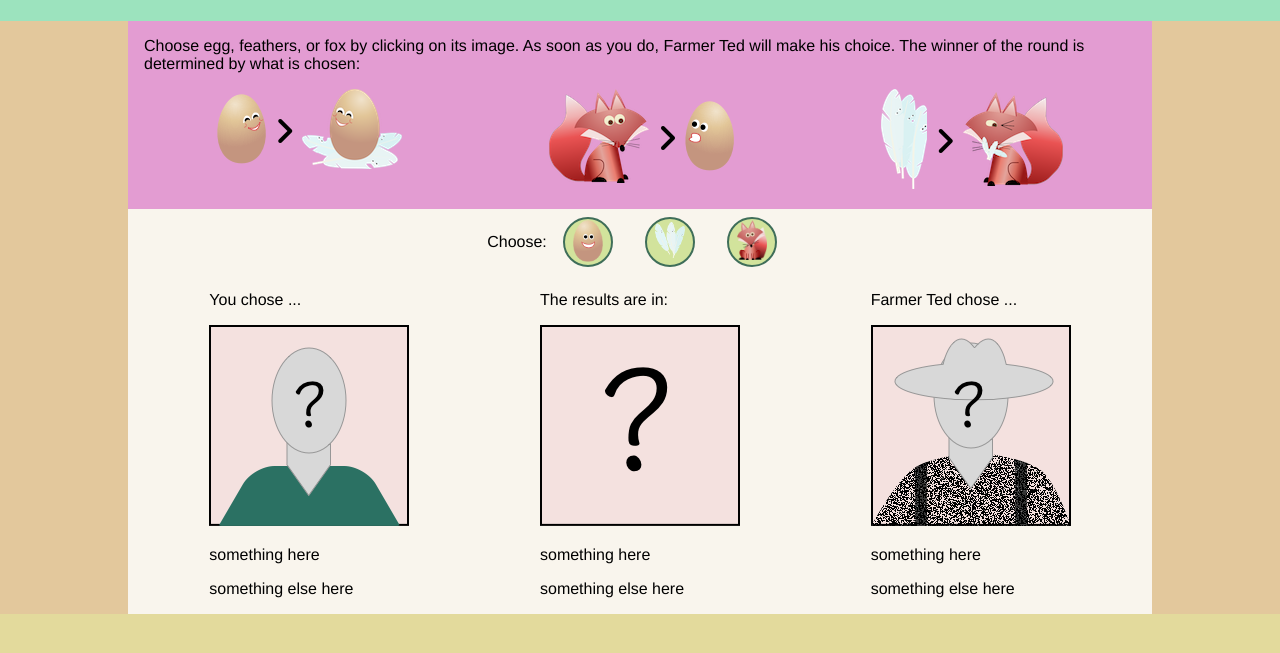
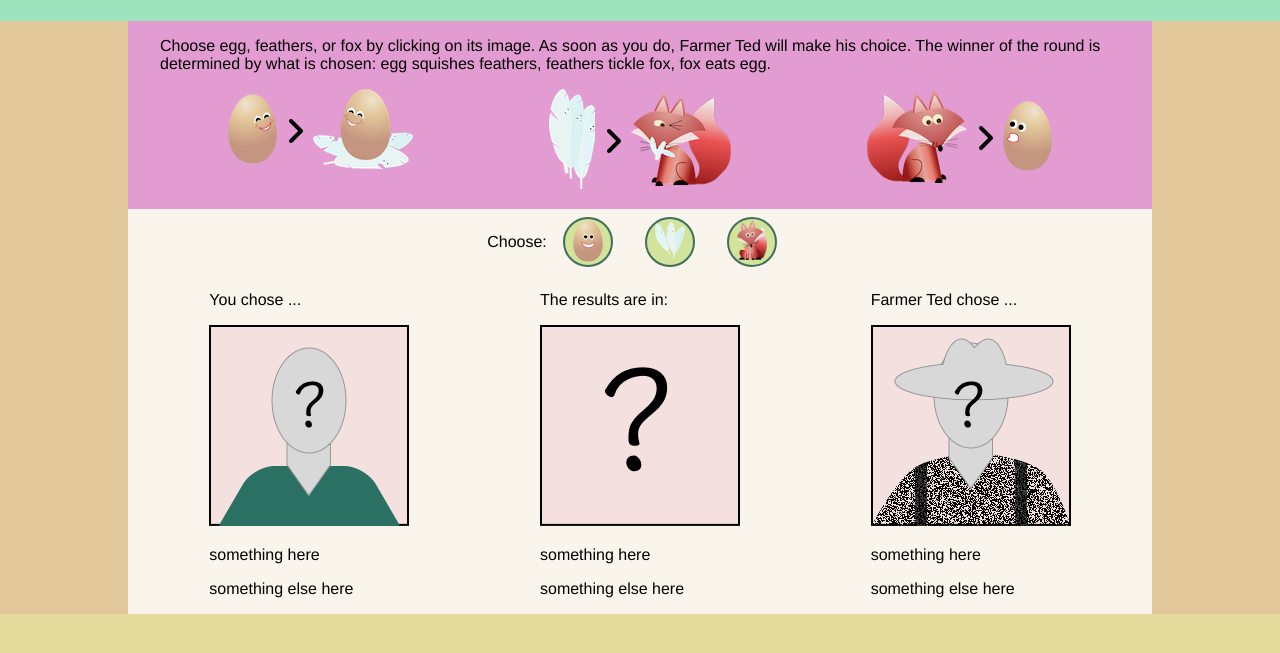
Before and after one commit to ihatetoast/eggbeakfeathers, a plain HTML site: page index.html in a window 1280 px wide. Shown: the part 85-738 px from the top of the page. Drawn offline with nearby package versions, Linux system fonts and the light colour scheme; a web font is replaced by a local one.

Commit message:
flexed. done until i js it like a bad boy.

```diff
--- a/index.html
+++ b/index.html
@@ -11,7 +11,7 @@
 		</header>
 		<section class="flexWrapper">
 			<div class="introFlexCont">
-				<p>Choose egg, feathers, or fox by clicking on its image. As soon as you do, Farmer Ted will make his choice. The winner of the round is determined by what is chosen:</p>
+				<p>Choose egg, feathers, or fox by clicking on its image. As soon as you do, Farmer Ted will make his choice. The winner of the round is determined by what is chosen: egg squishes feathers, feathers tickle fox, fox eats egg.</p>
 				<ul>
 					<li>
 						<div class="liRulesIcons"><img src="./assets/small_egg_smile.png" alt="brown egg smiling"></div>
@@ -19,13 +19,15 @@
 						<div class="liRulesIcons"><img src="./assets/egg-feathers.png" alt="three blue feathers looking scared"></div>
 					</li>
 					<li>
+						<div class="liRulesIcons"><img src="./assets/feathers_smile.png" alt="three blue feathers smiling"></div>
+						<i class="fa fa-angle-right fa-2x" aria-hidden="true"></i>
+						<div class="liRulesIcons"><img src="./assets/fox_sneeze.png" alt="fox with feathers in nose about to sneeze"></div>
+					</li>
+					<li>
 						<div class="liRulesIcons"><img src="./assets/fox_hungry.png" alt="fox licking lips"></div>
 						<i class="fa fa-angle-right fa-2x" aria-hidden="true"></i>
-						<div class="liRulesIcons"><img src="./assets/small_egg_fear.png" alt="brown egg looking scared"></div></li>
-					<li>
-						<div class="liRulesIcons"><img src="./assets/feathers_smile.png" alt="three blue feathers smiling"></div>
-						<i class="fa fa-angle-right fa-2x" aria-hidden="true"></i>
-						<div class="liRulesIcons"><img src="./assets/fox_sneeze.png" alt="fox with feathers in nose about to sneeze"></div></li>
+						<div class="liRulesIcons"><img src="./assets/small_egg_fear.png" alt="brown egg looking scared"></div>
+					</li>
 				</ul>
 			</div>
 			<div class="choiceRowFlexCont">
--- a/style.css
+++ b/style.css
@@ -48,7 +48,7 @@ INTRO PARA AND RULES
 	display: flex;
 	margin: 0 auto;
 	flex-direction: column;
-	padding: 0 1em;
+	padding: 0 2em;
 }
 
 ul{
@@ -63,8 +63,8 @@ ul{
 li {
 	display: flex;
 	align-items: center;
+}
 
-}
 .fa-angle-right {
 	margin: 0.25em;
 }
@@ -122,6 +122,7 @@ PICTURE ROW
 	width: 80%;
 	margin: 0 auto;
 	padding: 0 1em;
+	flex-wrap: wrap;
 }
 
 .picDiv >img {
```
